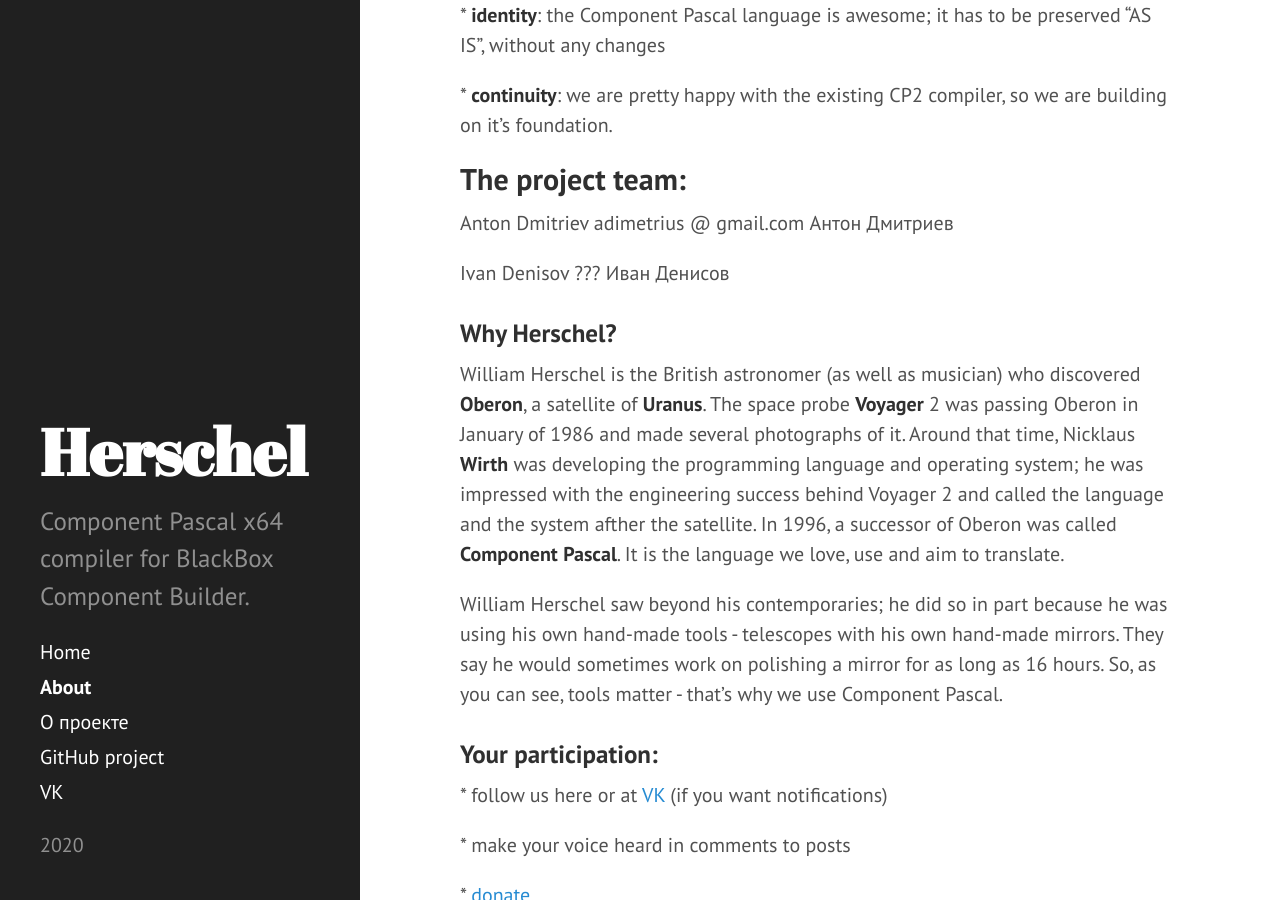
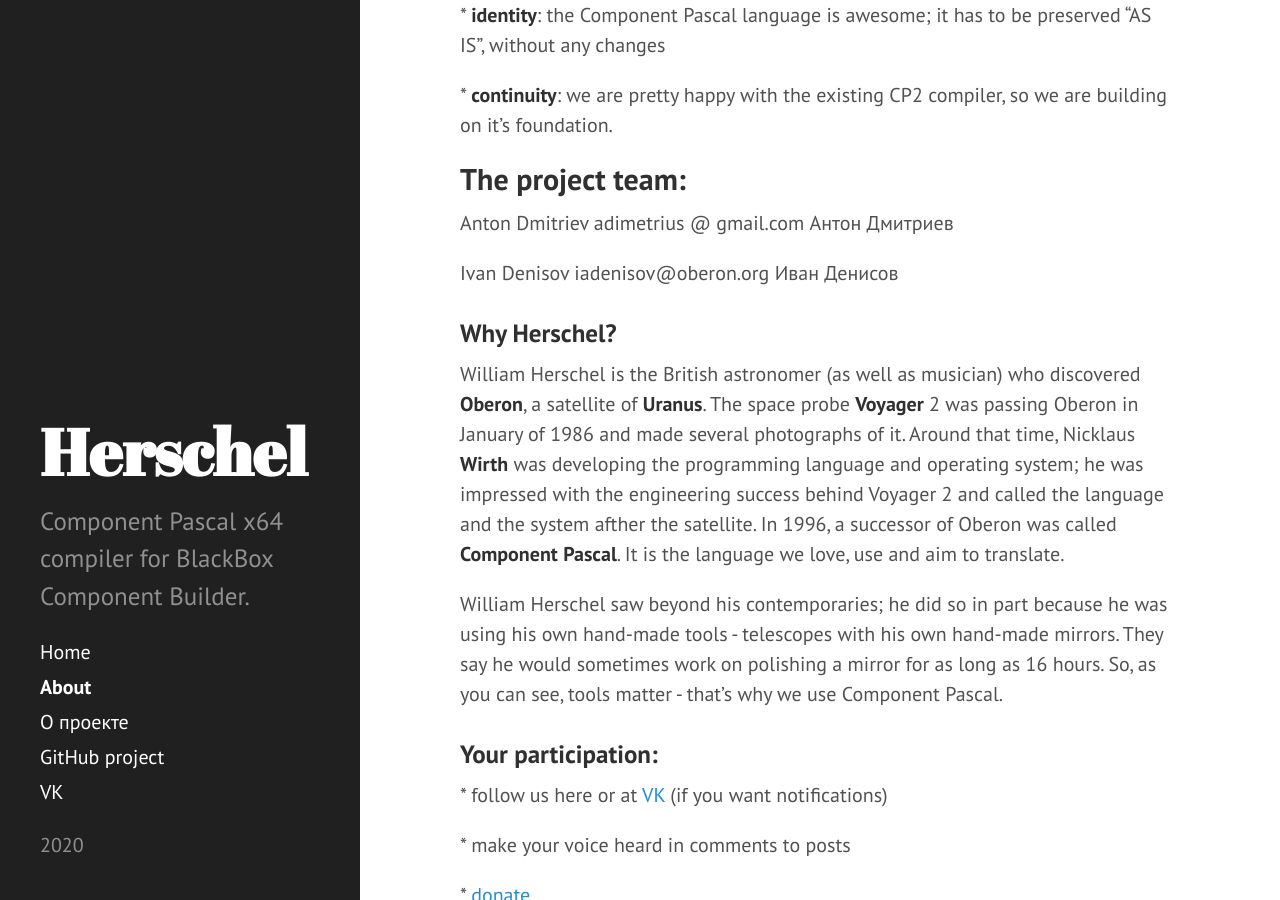
Before and after one commit to bbcb/bbcb.github.io, a Jekyll site: the page built from About.md, in a window 1280 px wide and 900 px high, scrolled down 1152 px. Built offline with Jekyll 4.4.1, drawn with Linux system fonts in a browser that asks for light colours.

Commit message:
Update About.md

```diff
--- a/About.md
+++ b/About.md
@@ -25,7 +25,7 @@ So, the goal of this project is to produce a native x86\-64 compiler for the Bla
 
 Anton Dmitriev	adimetrius @ gmail\.com	Антон Дмитриев
 
-Ivan Denisov	???	Иван Денисов
+Ivan Denisov	iadenisov@oberon.org	Иван Денисов
 
 
 
```
